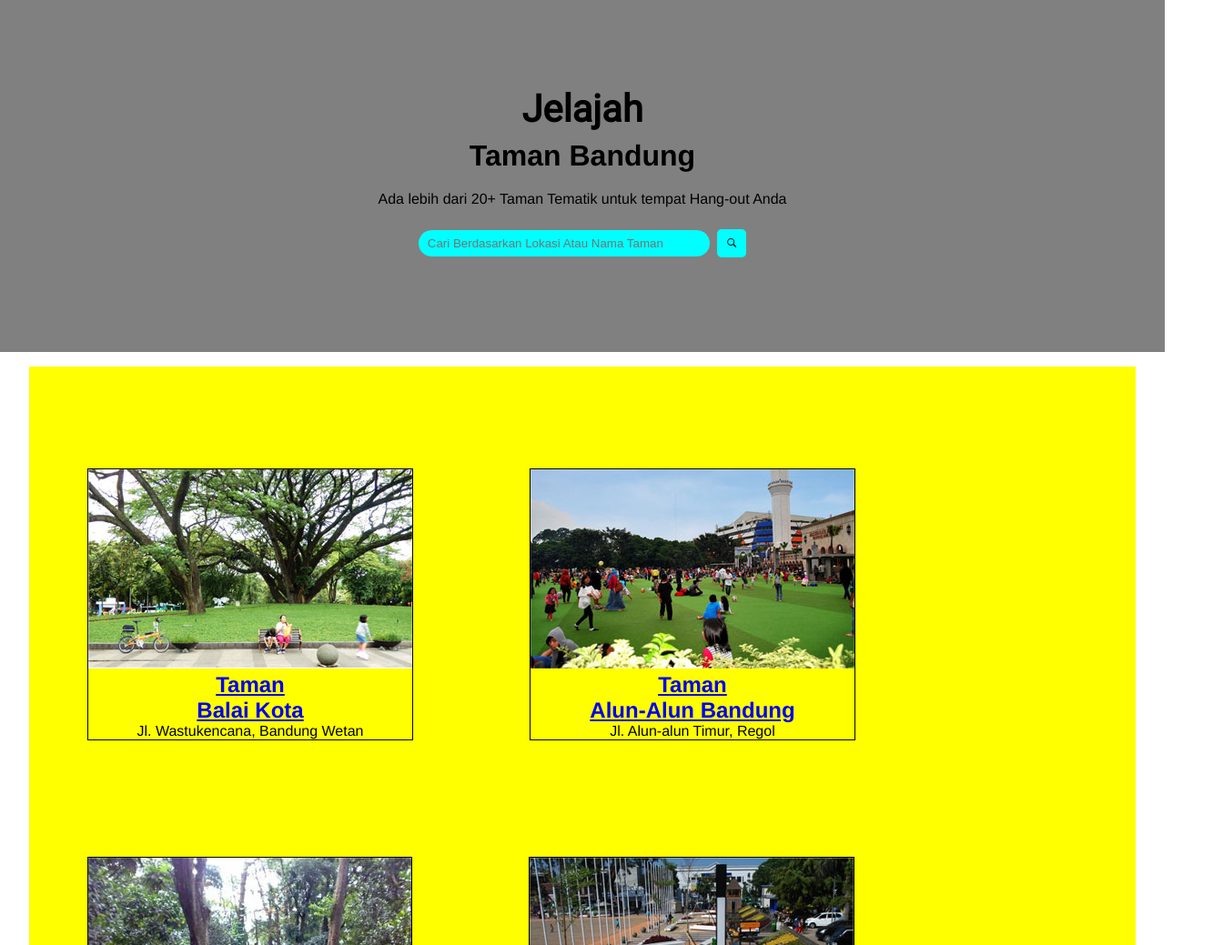
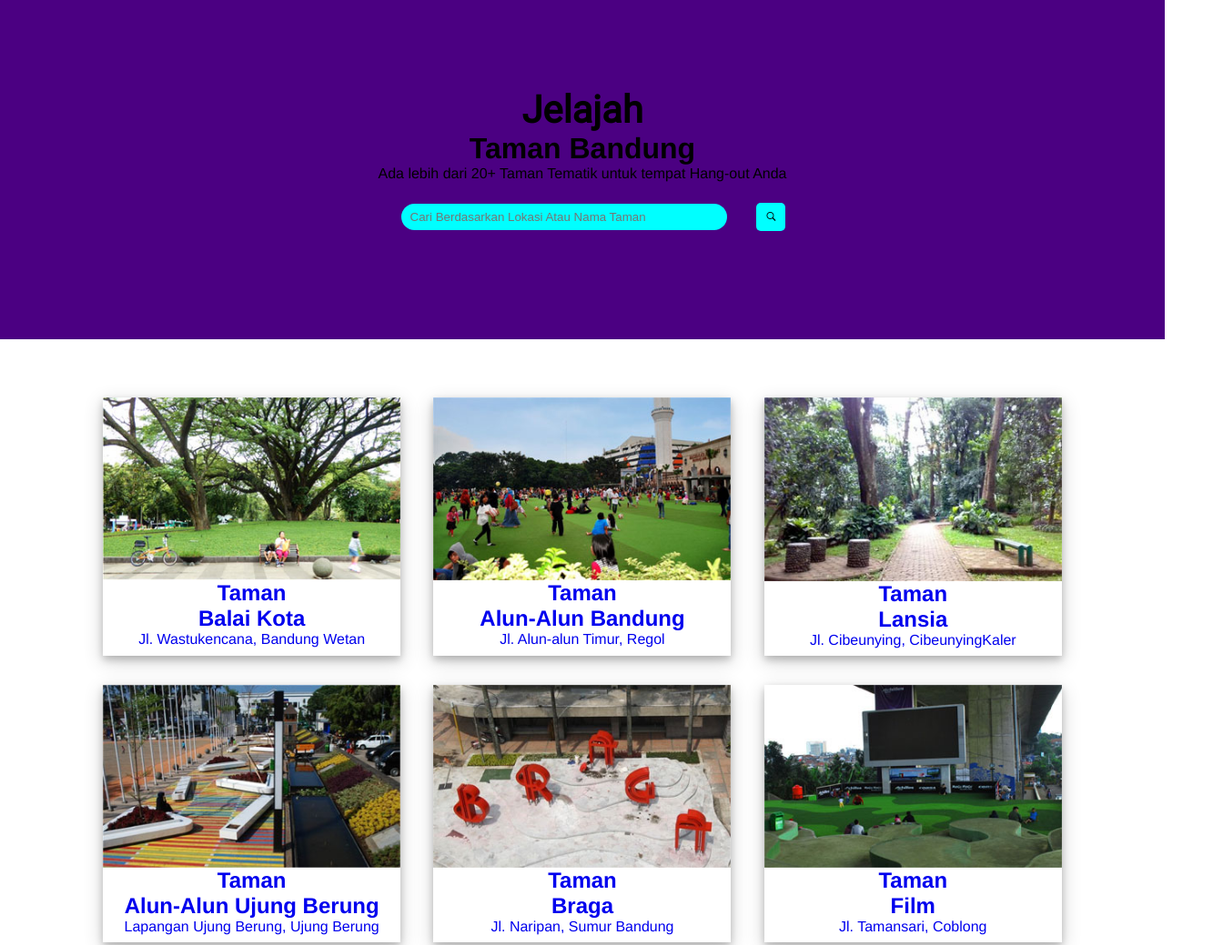
Before and after one commit to arifromdon/talentbandung.id, a plain HTML site: page sesi2/index.html in a window 1280 px wide. Shown: the top 1039 px of the page at 91% size, 1344 px wide, since content can reach past the window. Drawn offline with nearby package versions, Linux system fonts and the light colour scheme.

Commit message:
update css

```diff
--- a/sesi2/css/index.css
+++ b/sesi2/css/index.css
@@ -5,27 +5,34 @@
 
 .site-content {
 	font-family: helvetica;
-	text-align: center;
+	margin: 0;
+	padding: 0;
+	display: block;
 }
 
 .hero {
-	padding: 6rem 0 6rem 0;
-	margin-bottom: 1rem;
- 	background-color: grey;
- 	text-align: center;
- 	line-height: 3rem;
+	text-align: center;
+	padding: 6rem 0;
+	margin-bottom: 0;
+	background-color: indigo;
+	height: 100%;
+	width: auto;
+}
+
+h1 {
+	margin: 0;
+	display: block;
 }
 
 h1 .subtitle {
 	font-family: roboto;
 	font-size: 130%;
-	text-align: center;
 }
 
 input[type=text] {
-	width: 25%;
+	width: 28%;
 	padding: 7px 10px;
-	margin: 0;
+	margin: 1.5rem;
 	display: inline-block;
 	border: none;
 	border-radius: 20px;
@@ -45,30 +52,50 @@ button[type=submit] {
 }
 
 .list-taman {
-	margin: 0 2rem 0 2rem;
-	min-height: 50rem;
-	padding: 3rem 0 3rem 0;
-	background-color: yellow;
+	display: flex;
+	flex-wrap: wrap;
+	margin: 4rem 5rem 0 5rem;
+	padding: 0 15px;
+	max-width: 100%;
+	height: auto;
 }
 
 .taman {
-	margin: 4rem;
+	margin-bottom: 2rem;
+	margin-right: auto;
+	margin-left: auto;
+	padding-bottom: .50rem;
 	float: left;
+	width: 30%;
 	display: flex;
 	flex-direction: column;
-	min-width: 0;
-	border-color: black;
-	background-clip: border-box;
-	border: 1px solid black;
 	position: relative;
 	text-align: center;
+	background-color: white;
+  	box-shadow: 0 4px 8px 0 rgba(0, 0, 0, 0.2), 0 6px 20px 0 rgba(0, 0, 0, 0.19);
+}
+
+.taman:hover {
+	box-shadow: 0 0 2px 1px rgba(0, 140, 186, 0.5);
+}
+
+a {
+	text-decoration: none;
+}
+
+img {
+	height: auto;
+	display: block;
+	vertical-align: middle;
+	max-width: 100%;
+	margin: auto;
 }
 
 .footer {
-	display: block;
+	text-align: center;
 	left: 0;
 	bottom: 0;
-	width: 100%;
+	max-width: 100%;
 	background-color: grey;
 	color: white;
 	margin-top: 10px;
--- a/sesi2/index.html
+++ b/sesi2/index.html
@@ -2,6 +2,7 @@
 <html lang="en">
 	<head>
 		<meta charset="UTF-8">
+		<meta name="viewport" content="width=device-width, initial-scale=1.0">
 		<title>Jelajah Taman Tematik Bandung</title>
 		<link href="https://fonts.googleapis.com/css?family=Caveat|Playfair+Display:700|Roboto:400,400i" rel="stylesheet">
 		<link rel="stylesheet" href="http://code.ionicframework.com/ionicons/2.0.1/css/ionicons.min.css">
@@ -29,103 +30,91 @@
 				<div class="taman">
 					<a href="single.html">
 						<img src="img/balaikota.jpg" alt="Taman Balai Kota">
-					</a>
 						<div class="taman-detail">
-						<a href="single.html">
 							<h2>
 								<span class="subtitle">Taman</span>
 							</h2>
 							<h2>
 								<span class="title">Balai Kota</span>
 							</h2>
-						</a>
 							<p>Jl. Wastukencana, Bandung Wetan</p>
 						</div>
+					</a>
 				</div>
 
 				<div class="taman">
 					<a href="single.html">
 						<img src="img/alun-alun.jpg" alt="Taman Alun-Alun">
-					</a>
 						<div class="taman-detail">
-						<a href="single.html">
 							<h2>
 								<span class="subtitle">Taman</span>
 							</h2>
 							<h2>
 								<span class="title">Alun-Alun Bandung</span>
 							</h2>
-						</a>
 							<p>Jl. Alun-alun Timur, Regol</p>
 						</div>
+					</a>
 				</div>
 
 				<div class="taman">
 					<a href="single.html">
 						<img src="img/lansia.jpg" alt="Taman Lansia">
-					</a>
 						<div class="taman-detail">
-						<a href="single.html">
 							<h2>
 								<span class="subtitle">Taman</span>
 							</h2>
 							<h2>
 								<span class="title">Lansia</span>
 							</h2>
-						</a>
 							<p>Jl. Cibeunying, CibeunyingKaler</p>
 						</div>
+					</a>
 				</div>
 
 				<div class="taman">
 					<a href="single.html">
 						<img src="img/alunalunUB.jpg" alt="Taman Alun-Alun Ujung Berung">
-					</a>
 						<div class="taman-detail">
-						<a href="single.html">
 							<h2>
 								<span class="subtitle">Taman</span>
 							</h2>
 							<h2>
 								<span class="title">Alun-Alun Ujung Berung</span>
 							</h2>
-						</a>
 							<p>Lapangan Ujung Berung, Ujung Berung</p>
 						</div>
+					</a>
 				</div>
 
 				<div class="taman">
 					<a href="single.html">
 						<img src="img/braga.jpg" alt="Taman Braga">
-					</a>
 						<div class="taman-detail">
-						<a href="single.html">
 							<h2>
 								<span class="subtitle">Taman</span>
 							</h2>
 							<h2>
 								<span class="title">Braga</span>
 							</h2>
-						</a>
 							<p>Jl. Naripan, Sumur Bandung</p>
 						</div>
+					</a>
 				</div>
 
 				<div class="taman">
 					<a href="single.html">
 						<img src="img/film.jpg" alt="Taman film">
-					</a>
 						<div class="taman-detail">
-						<a href="single.html">
 							<h2>
 								<span class="subtitle">Taman</span>
 							</h2>
 							<h2>
 								<span class="title">Film</span>
 							</h2>
-						</a>
 							<p>Jl. Tamansari, Coblong</p>
 						</div>
+					</a>
 				</div>
 			</div>
 
```
Lines whose indentation alone changed are shown as unchanged.
